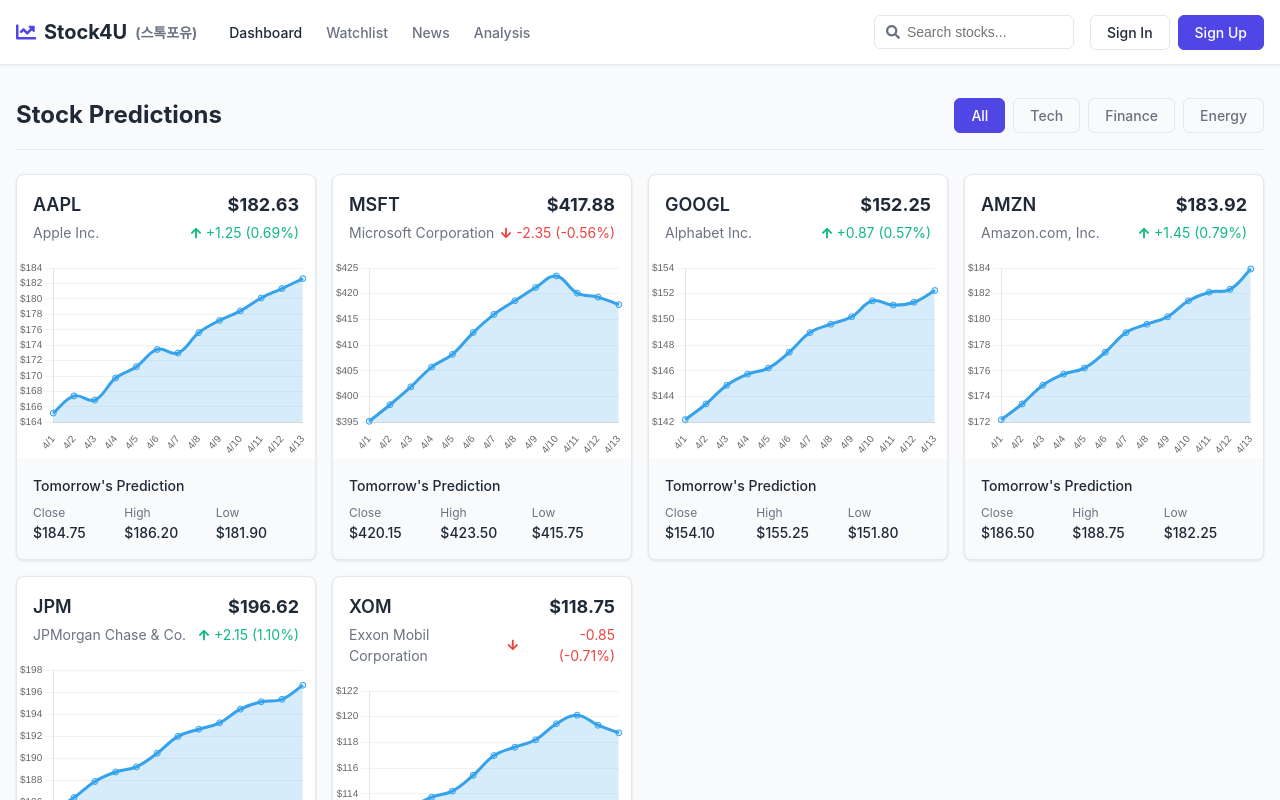
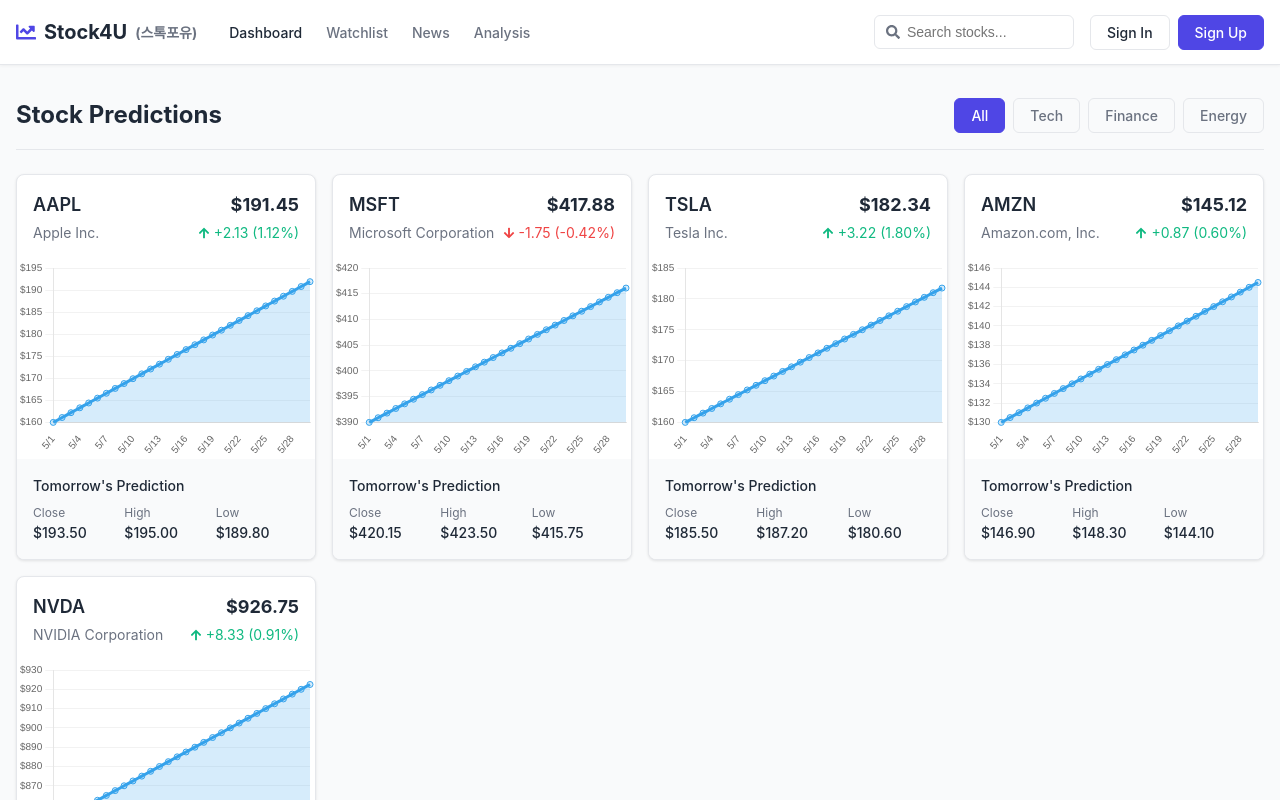
Before and after one commit to zzooyoung/stock4u_frontend_react, a React (Create React App) app: page / in a window 1280 px wide. Shown: the top 800 px of the page. Built offline with nearby package versions, Linux system fonts and the light colour scheme.

Commit message:
CI/CD : 첫 시도

```diff
--- a/src/components/Footer.jsx
+++ b/src/components/Footer.jsx
@@ -3,7 +3,7 @@
       <footer className="footer">
         <div className="container">
           <div className="footer-content">
-            <p className="copyright">&copy; 2023 Stock4U (스톡포유). All rights reserved.</p>
+            <p className="copyright">&copy; 2025 Stock4U (스톡포유). 동아대학교 2025학년도 1학기 도전학기제 팀 INL All rights reserved.</p>
             <div className="footer-links">
               <a href="#" className="footer-link">
                 Terms
--- a/src/data/stocks.js
+++ b/src/data/stocks.js
@@ -3,170 +3,87 @@
     symbol: "AAPL",
     name: "Apple Inc.",
     category: "tech",
-      currentPrice: 182.63,
-      change: 1.25,
-      changePercent: 0.69,
+    currentPrice: 191.45,
+    change: 2.13,
+    changePercent: 1.12,
     prediction: {
-        close: 184.75,
-        high: 186.2,
-        low: 181.9,
+      close: 193.5,
+      high: 195.0,
+      low: 189.8,
     },
-      data: [
-        { date: "2023-04-01", price: 165.21 },
-        { date: "2023-04-02", price: 167.43 },
-        { date: "2023-04-03", price: 166.89 },
-        { date: "2023-04-04", price: 169.75 },
-        { date: "2023-04-05", price: 171.22 },
-        { date: "2023-04-06", price: 173.45 },
-        { date: "2023-04-07", price: 172.98 },
-        { date: "2023-04-08", price: 175.63 },
-        { date: "2023-04-09", price: 177.21 },
-        { date: "2023-04-10", price: 178.45 },
-        { date: "2023-04-11", price: 180.12 },
-        { date: "2023-04-12", price: 181.34 },
-        { date: "2023-04-13", price: 182.63 },
-      ],
+    data: Array.from({ length: 30 }, (_, i) => ({
+      date: `2024-05-${String(i + 1).padStart(2, "0")}`,
+      price: 160 + i * 1.1,
+    })),
   },
   {
     symbol: "MSFT",
     name: "Microsoft Corporation",
     category: "tech",
     currentPrice: 417.88,
-      change: -2.35,
-      changePercent: -0.56,
+    change: -1.75,
+    changePercent: -0.42,
     prediction: {
       close: 420.15,
       high: 423.5,
       low: 415.75,
     },
-      data: [
-        { date: "2023-04-01", price: 395.21 },
-        { date: "2023-04-02", price: 398.43 },
-        { date: "2023-04-03", price: 401.89 },
-        { date: "2023-04-04", price: 405.75 },
-        { date: "2023-04-05", price: 408.22 },
-        { date: "2023-04-06", price: 412.45 },
-        { date: "2023-04-07", price: 415.98 },
-        { date: "2023-04-08", price: 418.63 },
-        { date: "2023-04-09", price: 421.21 },
-        { date: "2023-04-10", price: 423.45 },
-        { date: "2023-04-11", price: 420.12 },
-        { date: "2023-04-12", price: 419.34 },
-        { date: "2023-04-13", price: 417.88 },
-      ],
+    data: Array.from({ length: 30 }, (_, i) => ({
+      date: `2024-05-${String(i + 1).padStart(2, "0")}`,
+      price: 390 + i * 0.9,
+    })),
   },
   {
-      symbol: "GOOGL",
-      name: "Alphabet Inc.",
-      category: "tech",
-      currentPrice: 152.25,
-      change: 0.87,
-      changePercent: 0.57,
+    symbol: "TSLA",
+    name: "Tesla Inc.",
+    category: "auto",
+    currentPrice: 182.34,
+    change: 3.22,
+    changePercent: 1.8,
     prediction: {
-        close: 154.1,
-        high: 155.25,
-        low: 151.8,
+      close: 185.5,
+      high: 187.2,
+      low: 180.6,
     },
-      data: [
-        { date: "2023-04-01", price: 142.21 },
-        { date: "2023-04-02", price: 143.43 },
-        { date: "2023-04-03", price: 144.89 },
-        { date: "2023-04-04", price: 145.75 },
-        { date: "2023-04-05", price: 146.22 },
-        { date: "2023-04-06", price: 147.45 },
-        { date: "2023-04-07", price: 148.98 },
-        { date: "2023-04-08", price: 149.63 },
-        { date: "2023-04-09", price: 150.21 },
-        { date: "2023-04-10", price: 151.45 },
-        { date: "2023-04-11", price: 151.12 },
-        { date: "2023-04-12", price: 151.34 },
-        { date: "2023-04-13", price: 152.25 },
-      ],
+    data: Array.from({ length: 30 }, (_, i) => ({
+      date: `2024-05-${String(i + 1).padStart(2, "0")}`,
+      price: 160 + i * 0.75,
+    })),
   },
   {
     symbol: "AMZN",
     name: "Amazon.com, Inc.",
-      category: "tech",
-      currentPrice: 183.92,
-      change: 1.45,
-      changePercent: 0.79,
+    category: "commerce",
+    currentPrice: 145.12,
+    change: 0.87,
+    changePercent: 0.6,
     prediction: {
-        close: 186.5,
-        high: 188.75,
-        low: 182.25,
+      close: 146.9,
+      high: 148.3,
+      low: 144.1,
     },
-      data: [
-        { date: "2023-04-01", price: 172.21 },
-        { date: "2023-04-02", price: 173.43 },
-        { date: "2023-04-03", price: 174.89 },
-        { date: "2023-04-04", price: 175.75 },
-        { date: "2023-04-05", price: 176.22 },
-        { date: "2023-04-06", price: 177.45 },
-        { date: "2023-04-07", price: 178.98 },
-        { date: "2023-04-08", price: 179.63 },
-        { date: "2023-04-09", price: 180.21 },
-        { date: "2023-04-10", price: 181.45 },
-        { date: "2023-04-11", price: 182.12 },
-        { date: "2023-04-12", price: 182.34 },
-        { date: "2023-04-13", price: 183.92 },
-      ],
+    data: Array.from({ length: 30 }, (_, i) => ({
+      date: `2024-05-${String(i + 1).padStart(2, "0")}`,
+      price: 130 + i * 0.5,
+    })),
   },
   {
-      symbol: "JPM",
-      name: "JPMorgan Chase & Co.",
-      category: "finance",
-      currentPrice: 196.62,
-      change: 2.15,
-      changePercent: 1.1,
+    symbol: "NVDA",
+    name: "NVIDIA Corporation",
+    category: "semiconductor",
+    currentPrice: 926.75,
+    change: 8.33,
+    changePercent: 0.91,
     prediction: {
-        close: 199.25,
-        high: 201.5,
-        low: 195.75,
+      close: 935.0,
+      high: 950.0,
+      low: 915.5,
     },
-      data: [
-        { date: "2023-04-01", price: 185.21 },
-        { date: "2023-04-02", price: 186.43 },
-        { date: "2023-04-03", price: 187.89 },
-        { date: "2023-04-04", price: 188.75 },
-        { date: "2023-04-05", price: 189.22 },
-        { date: "2023-04-06", price: 190.45 },
-        { date: "2023-04-07", price: 191.98 },
-        { date: "2023-04-08", price: 192.63 },
-        { date: "2023-04-09", price: 193.21 },
-        { date: "2023-04-10", price: 194.45 },
-        { date: "2023-04-11", price: 195.12 },
-        { date: "2023-04-12", price: 195.34 },
-        { date: "2023-04-13", price: 196.62 },
-      ],
+    data: Array.from({ length: 30 }, (_, i) => ({
+      date: `2024-05-${String(i + 1).padStart(2, "0")}`,
+      price: 850 + i * 2.5,
+    })),
   },
-    {
-      symbol: "XOM",
-      name: "Exxon Mobil Corporation",
-      category: "energy",
-      currentPrice: 118.75,
-      change: -0.85,
-      changePercent: -0.71,
-      prediction: {
-        close: 120.25,
-        high: 121.5,
-        low: 117.75,
-      },
-      data: [
-        { date: "2023-04-01", price: 110.21 },
-        { date: "2023-04-02", price: 111.43 },
-        { date: "2023-04-03", price: 112.89 },
-        { date: "2023-04-04", price: 113.75 },
-        { date: "2023-04-05", price: 114.22 },
-        { date: "2023-04-06", price: 115.45 },
-        { date: "2023-04-07", price: 116.98 },
-        { date: "2023-04-08", price: 117.63 },
-        { date: "2023-04-09", price: 118.21 },
-        { date: "2023-04-10", price: 119.45 },
-        { date: "2023-04-11", price: 120.12 },
-        { date: "2023-04-12", price: 119.34 },
-        { date: "2023-04-13", price: 118.75 },
-      ],
-    },
-  ]
+];
 
-  export default stocks
+export default stocks;
```
Also changed, not shown: 2 other files (tests, documents, lock files or other folders). Lines whose indentation alone changed are shown as unchanged.
